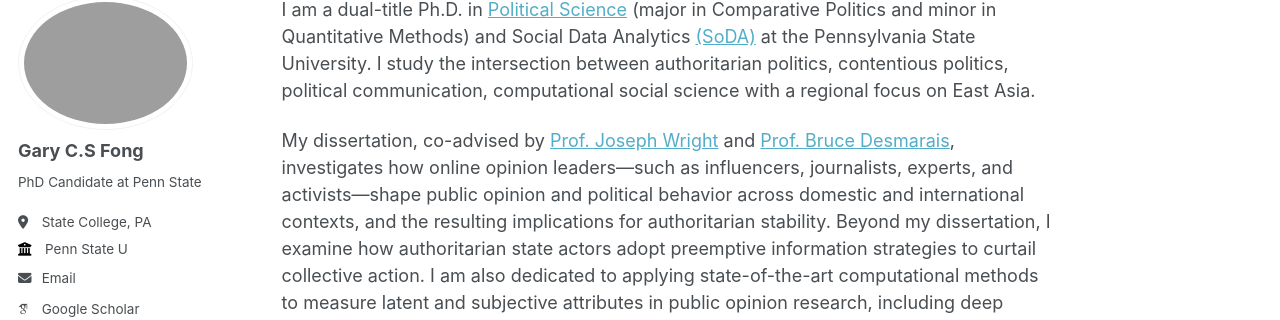
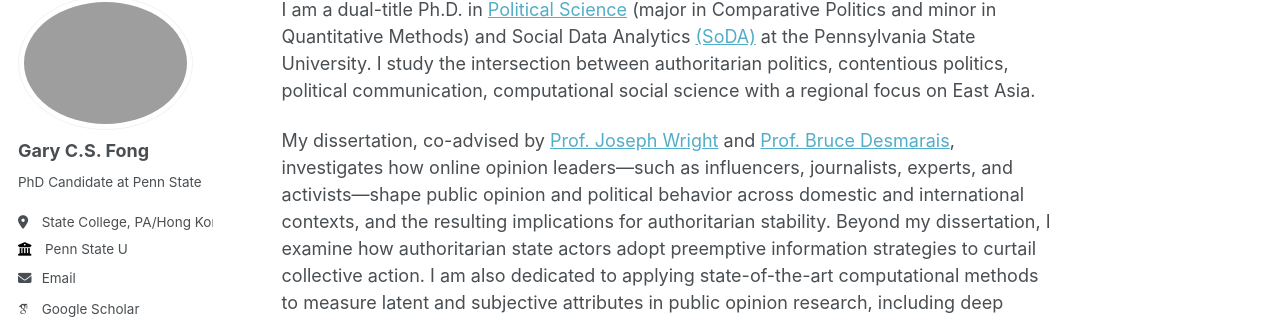
Before and after one commit to sap98fcs/sap98fcs.github.io, a Jekyll site: the page built from _pages/about.md, in a window 1280 px wide. Shown: the part 110-430 px from the top of the page. Built offline with Jekyll 4.4.1, drawn with Linux system fonts in a browser that asks for light colours; some web fonts are replaced.

Commit message:
Update _config.yml

```diff
--- a/_config.yml
+++ b/_config.yml
@@ -22,13 +22,13 @@ repository               : "academicpages/academicpages.github.io"
 author:
   # Biographic information
   avatar           : "Fong_Gary.jpg"
-  name             : "Gary C.S Fong"
+  name             : "Gary C.S. Fong"
   pronouns         : #NA
   bio              : "PhD Candidate at Penn State"
-  location         : "State College, PA"
+  location         : "State College, PA/Hong Kong"
   employer         : "Penn State U"
   uri              : # URL
-  email            : "cjf5914@psu.edu"
+  email            : "sap98fcs@gmail.com"
 
   # Academic websites
   arxiv            : # URL - Update with the correct link to your profile
```
